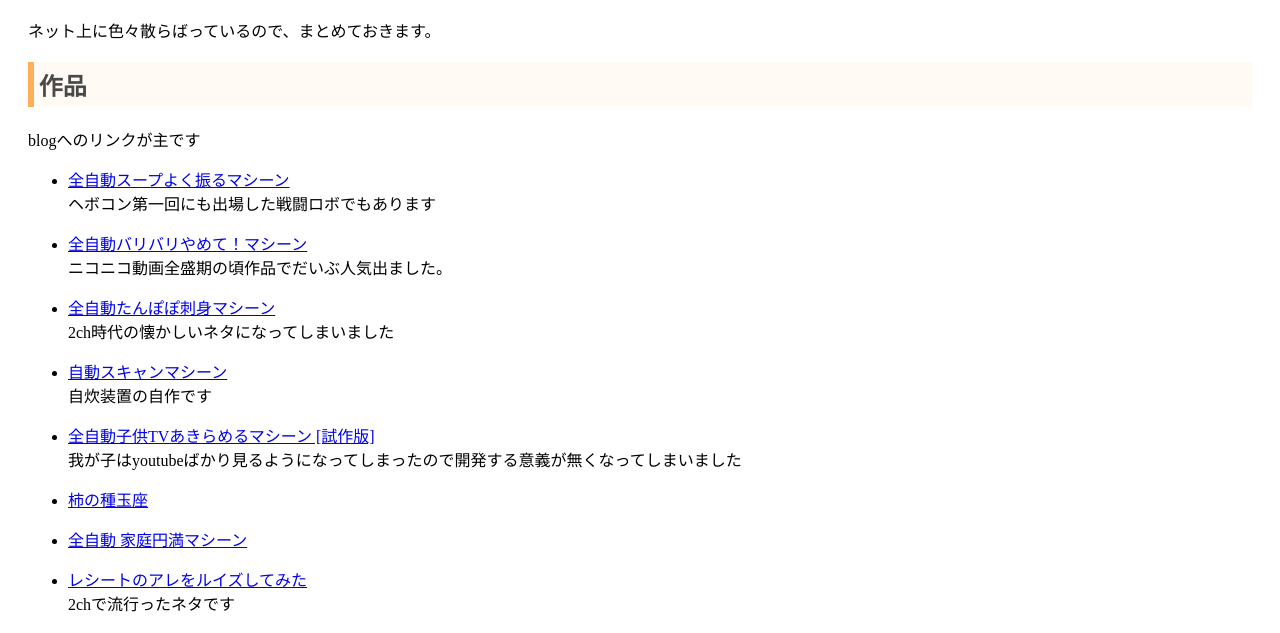
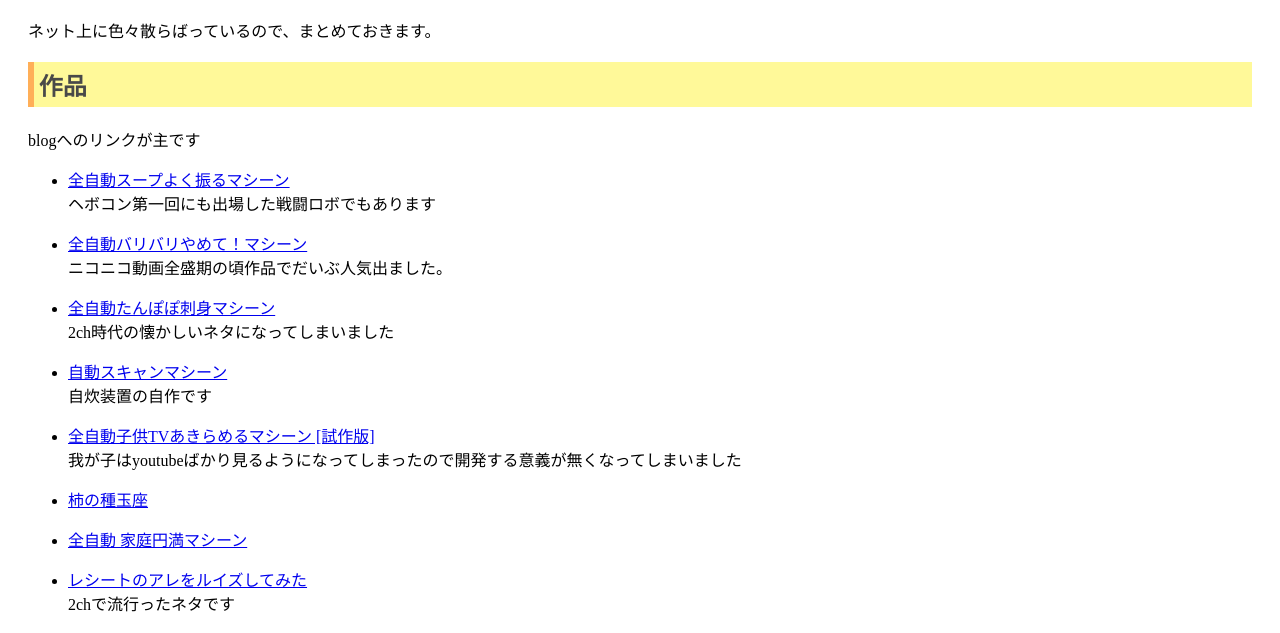
Before and after one commit to sugn74/profile, a plain HTML site: page index.html in a window 1280 px wide. Shown: the part 164-797 px from the top of the page. Drawn offline with Linux system fonts and the light colour scheme.

Commit message:
Update style.css

```diff
--- a/common/style.css
+++ b/common/style.css
@@ -20,7 +20,7 @@ h1 {
 h2 {
   padding: 0.2em;/*文字周りの余白*/
   color: #494949;/*文字色*/
-  background: #fffaf4;/*背景色*/
+  background: #fff999;/*背景色*/
   border-left: solid 6px #ffaf58;/*左線（実線 太さ 色）*/
 }
 
```
